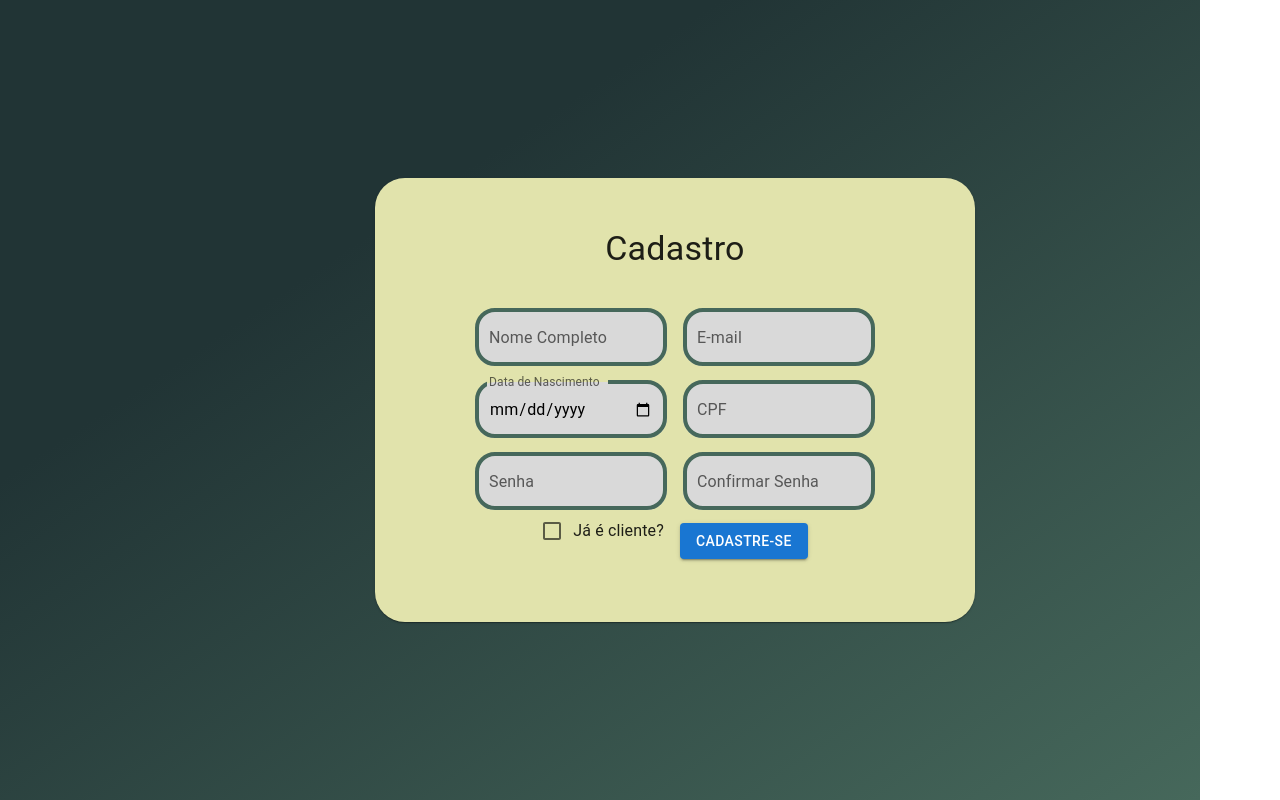
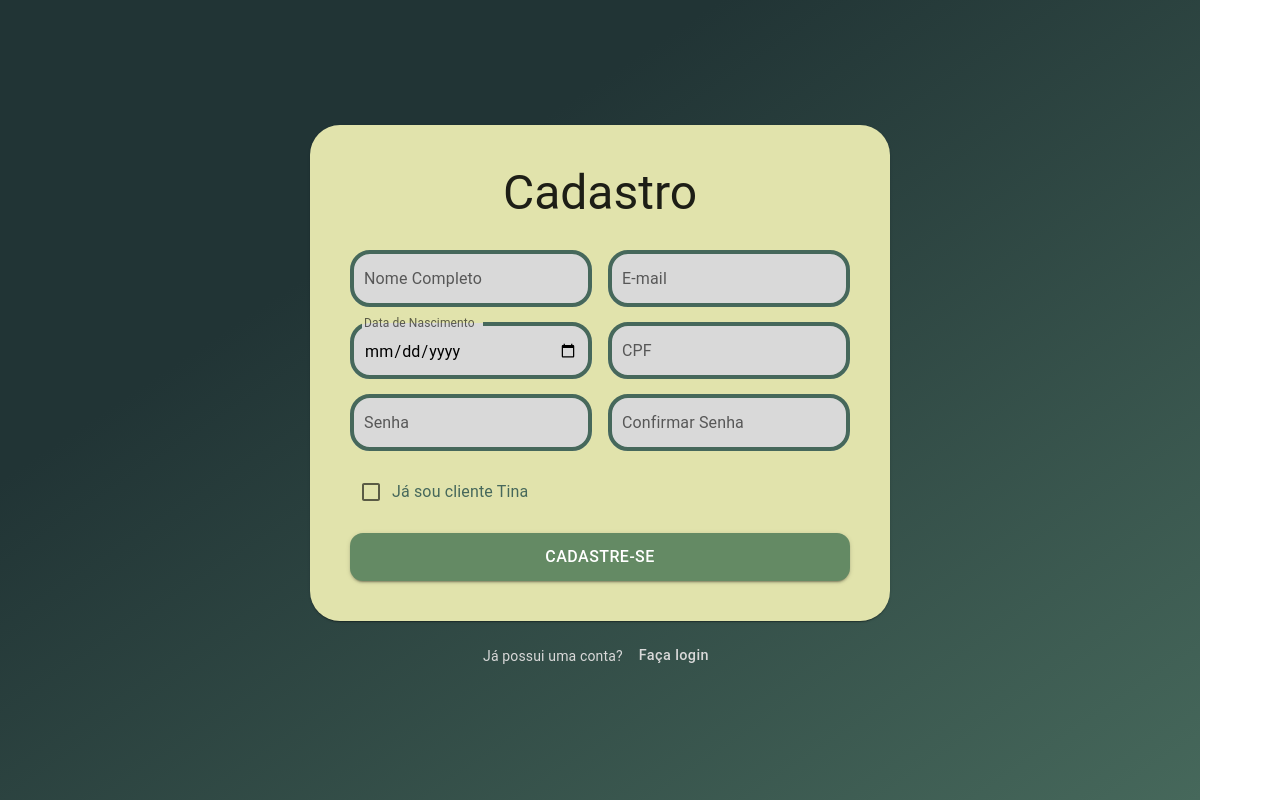
Before and after one commit to saliba196/Front_Alpha_2024-02, a React (Create React App) app: page /cadastro in a window 1280 px wide. Built offline with nearby package versions, Linux system fonts and the light colour scheme.

Commit message:
Alterações finais cadastro

```diff
--- a/src/pages/cadastro.tsx
+++ b/src/pages/cadastro.tsx
@@ -15,34 +15,29 @@ const containerStyle = {
 };
 
 const paperStyle = {
-  padding: "50px 100px",
+  padding: "40px",
   textAlign: "center",
   borderRadius: "30px",
   backgroundColor: "#E1E3AC",
-  width: "400px",
+  width: "100%",
+  maxWidth: "500px",
 };
 
 const textFieldStyle = {
   "& .MuiOutlinedInput-root": {
     "& fieldset": {
-      borderColor: "#46685B",  // Cor da borda
+      borderColor: "#46685B",
       borderRadius: "20px",
       borderWidth: "4px",
       backgroundColor: "transparent",
     },
     "&.Mui-focused fieldset": {
-      borderColor: "#46685B", // Cor da borda ao focar
+      borderColor: "#46685B",
     },
     "& input": {
-      color: "#000",  // Cor do texto dentro do campo (garante visibilidade)
-      backgroundColor: "#D9D9D9", // Cor de fundo do campo de entrada
+      color: "#000",
+      backgroundColor: "#D9D9D9",
       borderRadius: "20px",
-    },
-    "& .MuiInputLabel-root": {
-      color: "#46685B",  // Cor do rótulo (label)
-    },
-    "& .MuiInputLabel-root.Mui-focused": {
-      color: "#46685B",  // Cor do rótulo ao focar
     },
   },
 };
@@ -50,8 +45,8 @@ const textFieldStyle = {
 const buttonStyle = {
   backgroundColor: "#648A64",
   borderRadius: "13px",
-  padding: "10px 20px", // Aumenta o espaçamento interno
-  fontSize: "1rem",   // Aumenta o tamanho da fonte
+  padding: "10px 20px",
+  fontSize: "1rem",
 };
 
 export const Cadastro = () => {
@@ -59,32 +54,20 @@ export const Cadastro = () => {
 
   return (
     <Container sx={containerStyle}>
-      <Stack spacing={3} sx={{ width: '100%', maxWidth: '450px' }}>
+      <Stack spacing={2} alignItems="center" sx={{ width: "100%", maxWidth: "500px" }}>
         <Paper sx={paperStyle}>
-          <Typography variant="h4" sx={{ marginBottom: '40px' }}>Cadastro</Typography>
+          <Typography variant="h3" sx={{ marginBottom: "30px" }}>
+            Cadastro
+          </Typography>
 
-          {/* Grid com campos lado a lado */}
           <Grid2 container spacing={2}>
-            {/* Nome Completo e Sobrenome */}
-            <Grid2 size ={{xs: 12, sm: 6}}>
-              <TextField
-                fullWidth
-                label="Nome Completo"
-                variant="outlined"
-                sx={textFieldStyle}
-              />
+            <Grid2 size={{ xs: 12, sm: 6 }}>
+              <TextField fullWidth label="Nome Completo" variant="outlined" sx={textFieldStyle} />
             </Grid2>
-
-            {/* E-mail e Data de Nascimento */}
-            <Grid2 size ={{xs: 12, sm: 6}}>
-              <TextField
-                fullWidth
-                label="E-mail"
-                variant="outlined"
-                sx={textFieldStyle}
-              />
+            <Grid2 size={{ xs: 12, sm: 6 }}>
+              <TextField fullWidth label="E-mail" variant="outlined" sx={textFieldStyle} />
             </Grid2>
-            <Grid2 size ={{xs: 12, sm: 6}}>
+            <Grid2 size={{ xs: 12, sm: 6 }}>
               <TextField
                 fullWidth
                 label="Data de Nascimento"
@@ -92,64 +75,57 @@ export const Cadastro = () => {
                 type="date"
                 sx={textFieldStyle}
                 InputLabelProps={{
-                  shrink: true,  // Necessário para o formato de data
+                  shrink: true,
                 }}
               />
             </Grid2>
-
-            {/* CPF */}
-            <Grid2 size ={{xs: 12, sm: 6}}>
-              <TextField
-                fullWidth
-                label="CPF"
-                variant="outlined"
-                sx={textFieldStyle}
-              />
+            <Grid2 size={{ xs: 12, sm: 6 }}>
+              <TextField fullWidth label="CPF" variant="outlined" sx={textFieldStyle} />
             </Grid2>
-
-            {/* Senha e Confirmar Senha */}
-            <Grid2 size ={{xs: 12, sm: 6}}>
-              <TextField
-                fullWidth
-                label="Senha"
-                variant="outlined"
-                type="password"
-                sx={textFieldStyle}
-              />
+            <Grid2 size={{ xs: 12, sm: 6 }}>
+              <TextField fullWidth label="Senha" variant="outlined" type="password" sx={textFieldStyle} />
             </Grid2>
-            <Grid2 size ={{xs: 12, sm: 6}}>
-              <TextField
-                fullWidth
-                label="Confirmar Senha"
-                variant="outlined"
-                type="password"
-                sx={textFieldStyle}
-              />
+            <Grid2 size={{ xs: 12, sm: 6 }}>
+              <TextField fullWidth label="Confirmar Senha" variant="outlined" type="password" sx={textFieldStyle} />
             </Grid2>
           </Grid2>
 
-          {/* Já é cliente */}
           <FormControlLabel
             control={<Checkbox />}
-            label="Já é cliente?"
-            sx={{ marginBottom: '20px' }}
+            label="Já sou cliente Tina"
+            sx={{ justifyContent: "flex-begin", display: "flex", margin: "20px 0", color: "#46685B" }}
           />
 
-          {/* Botão de cadastro */}
           <Button
             variant="contained"
-            sx={{
-                buttonStyle,
-                alignSelf: "flex-end" // Alinha o botão à direita
-            }
-
-            }
-
-            onClick={() => navigate("/login")}
+            onClick={() => navigate("/home")}
+            fullWidth
+            sx={buttonStyle}
           >
             Cadastre-se
           </Button>
         </Paper>
+
+        {/* Texto abaixo do Paper */}
+        <Stack direction="row" spacing={1} alignItems="center" justifyContent="center" sx={{ marginTop: "20px" }}>
+          <Typography variant="body2" sx={{ color: "#D9D9D9" }}>
+            Já possui uma conta?
+          </Typography>
+          <Button
+            variant="text"
+            sx={{
+              textTransform: "none",
+              fontSize: "0.9rem",
+              color: "#D9D9D9",
+              "&:hover": {
+                color: "#213435",
+              },
+            }}
+            onClick={() => navigate("/")}
+          >
+            Faça login
+          </Button>
+        </Stack>
       </Stack>
     </Container>
   );
```
